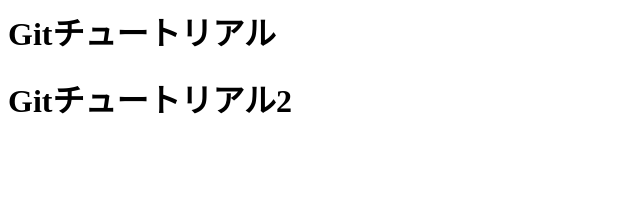
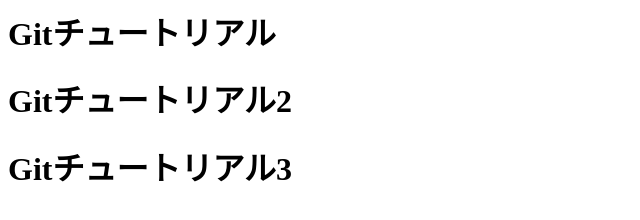
Before and after one commit to hiro-tomoda/git_tutorial, a plain HTML site: page index.html in a window 1280 px wide. Shown: the whole page, without its empty margins (0-640 px from the left). Drawn offline with Linux system fonts and the light colour scheme.

Commit message:
3回目のコミット

```diff
--- a/index.html
+++ b/index.html
@@ -1,2 +1,3 @@
 <h1>Gitチュートリアル</h1>
 <h1>Gitチュートリアル2</h1>
+<h1>Gitチュートリアル3</h1>
```
